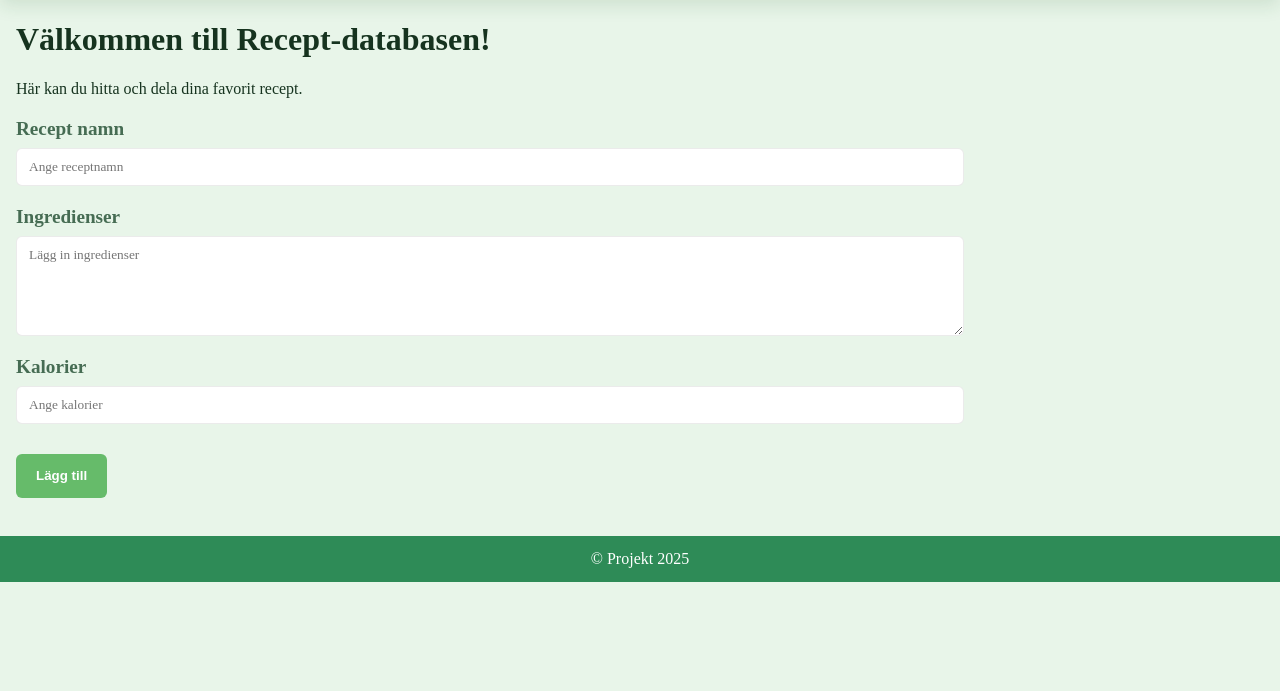
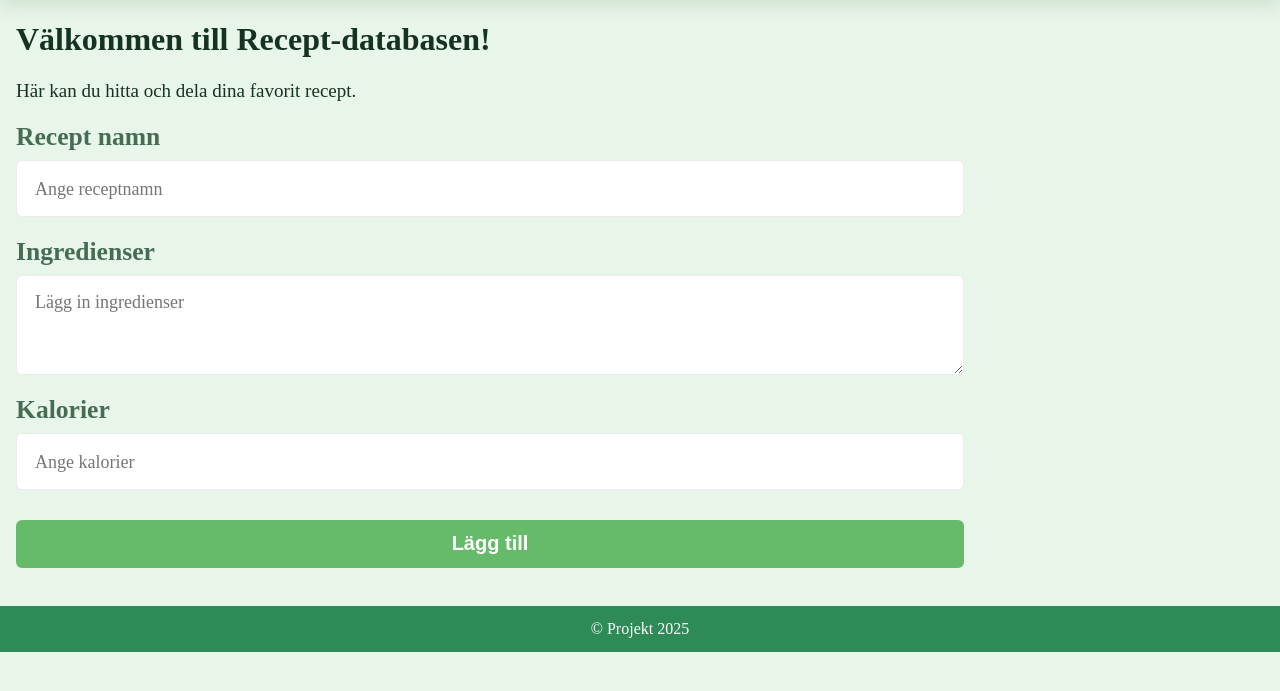
Before and after one commit to Jstrandberg2018/SkolaHT25, a Flask app: page /recipe in a window 1280 px wide. Shown: the part 47-738 px from the top of the page. Run offline with Flask 3, Linux system fonts and the light colour scheme; data comes from the database, SQL or seed files in the repository; both versions use the stored data as it was after the commit.

Commit message:
Små ändringar till gränssnitt

```diff
--- a/static/style.css
+++ b/static/style.css
@@ -31,6 +31,10 @@ html, body {
     font-family: var(--font-family);
     -webkit-font-smoothing: antialiased;
     -moz-osx-font-smoothing: grayscale;
+}
+
+p {
+    font-size: 19px;
 }
 
 a {
@@ -146,7 +150,7 @@ a {
 .card {
     background: white;
     border-radius: var(--radius);
-    padding: 12px 14px;
+    padding: 16px 18px;
     box-shadow: var(--shadow);
     border: 1px solid rgba(0,0,0,0.04);
 }
@@ -183,11 +187,16 @@ a {
     gap: 8px;
     align-items: center;
 }
-.form-add .input { flex: 1; min-width: 0; }
+.form-add .input {
+    flex: 1;
+    min-width: 0;
+}
+
 .btn-add {
     border-radius: 9999px;
-    padding: 10px 16px;
-    min-height: 44px;        /* ungefär lika stor som input */
+    width: 100%;
+    min-height: 48px;
+    font-size: 20px;
     display: inline-flex;
     align-items: center;
 }
@@ -208,7 +217,7 @@ a {
 
 .form-recipe .form-group h2 {
     margin: 0;
-    font-size: 1.2rem;
+    font-size: 1.6rem;
     color: var(--muted);
     font-weight: 600;
 }
@@ -218,12 +227,13 @@ a {
 .form-recipe textarea {
     width: 100%;
     box-sizing: border-box;
-    padding: 10px 12px;
+    padding: 16px 18px;
     border-radius: 6px;
     border: 1px solid rgba(0,0,0,0.08);
     background: #fff;
     color: var(--text-color);
     font-family: var(--font-family);
+    font-size: 20px;
 }
 
 .form-recipe textarea {
@@ -238,6 +248,10 @@ a {
     margin-top: 10px;
 }
 
+::placeholder {
+    font-size: 18px;
+}
+
 /* Forms */
 form {
     margin: 0;
@@ -250,7 +264,7 @@ form {
  }
 
 .input, input[type="text"], input[type="password"], textarea {
-    padding: 10px 12px;
+    padding: 16px 18px;
     border-radius: 8px;
     border: 1px solid rgba(0,0,0,0.08);
     background: #fff;
@@ -294,7 +308,7 @@ footer {
 }
 
 /* admin: ge ID / Användarnamn / Admin-kolumner lätt grön bakgrund i raderna */
-.admin-table tbody td:nth-child(-n+3) {
+.admin-table tbody td {
     background: linear-gradient(180deg, rgba(230,250,238,0.9), rgba(245,255,250,0.9));
 }
 
@@ -304,6 +318,7 @@ footer {
     gap: 8px;
     align-items: center;
 }
+
 .admin-list .user-card {
     display: flex;
     justify-content: space-between; /* element som hör ihop radvis */
--- a/templates/admin.html
+++ b/templates/admin.html
@@ -13,6 +13,7 @@
             <th>ID</th>
             <th>Användarnamn</th>
             <th>Admin?</th>
+            <th>Annat</th>
         </tr>
     </thead>
 
```
Also changed, not shown: static/script.js (deleted, +0 -74 lines), app.db.
